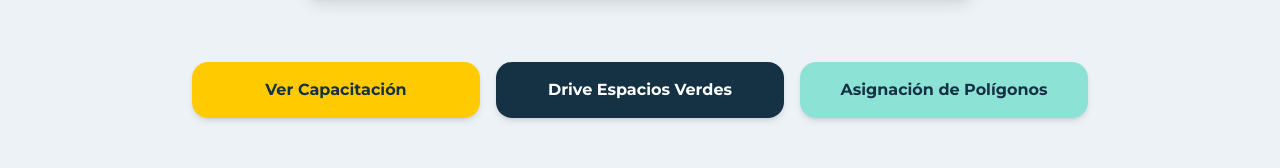
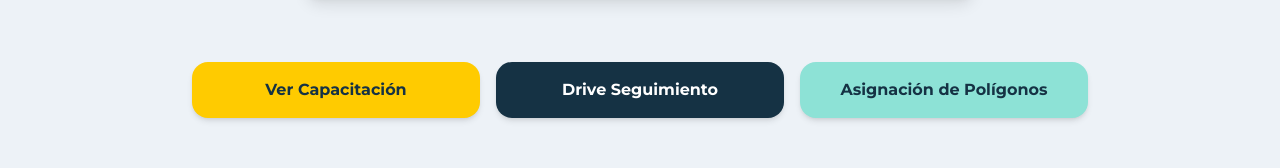
Before and after one commit to TadeoGCBA/relevamiento-uso, a Next.js app: page / in a window 1280 px wide. Shown: the part 616-784 px from the top of the page. Built offline with nearby package versions, Linux system fonts and the light colour scheme.

Commit message:
Update page.tsx

```diff
--- a/app/page.tsx
+++ b/app/page.tsx
@@ -176,7 +176,7 @@ export default function RelevamientoUsoLanding() {
                 : "bg-[#153244] text-white hover:bg-[#1f435c] shadow-md hover:shadow-lg"
             }`}
           >
-            Drive Espacios Verdes
+            Drive Seguimiento
           </a>
 
           {/* TERCER BOTÓN: VERDE AGUA 8DE2D6 */}
```
